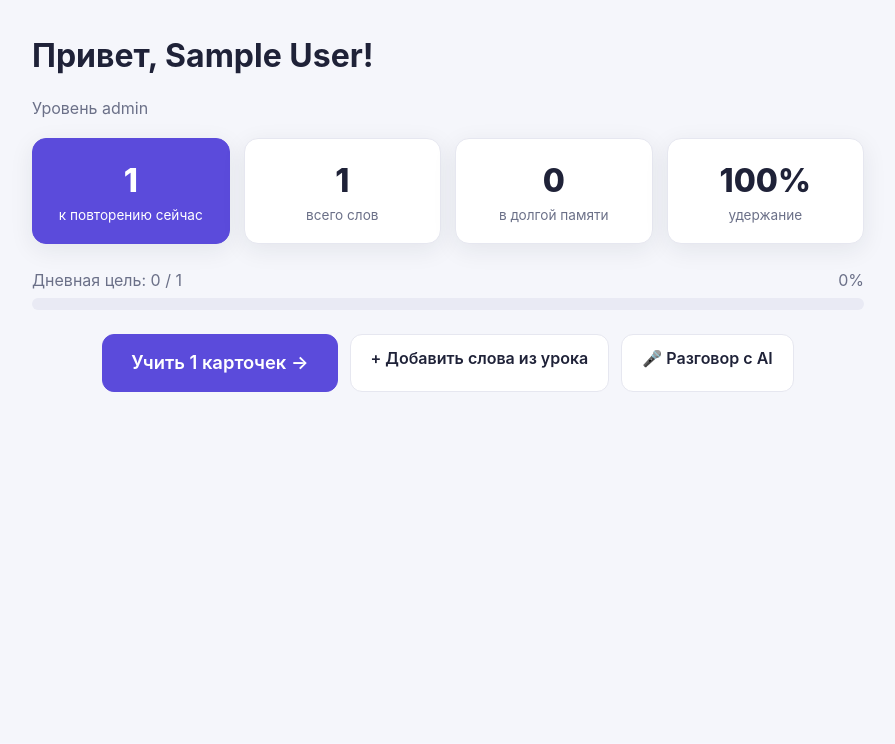
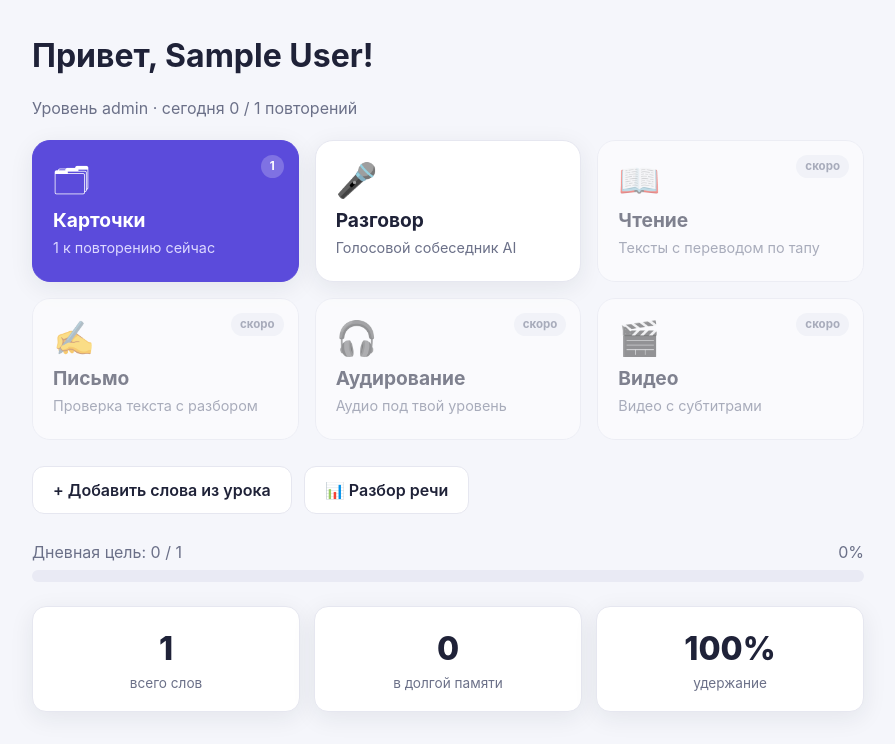
Before and after one commit to vitodessa/Family-English, a FastAPI app: page /dashboard in a window 1280 px wide. Shown: the part 57-801 px from the top of the page, without its empty margins (192-1087 px from the left). Before the commit the page ends 449 px from the top, so only its background shows below. Run offline with FastAPI, Linux system fonts and the light colour scheme; the visitor is signed in with stand-in values (Sample User, id 1); tables that the repository leaves empty hold one stand-in row (values such as "Sample post").

Commit message:
feat(dashboard): кабинет как пусковая панель — крупные плитки блоков обучения
Готовые блоки (Карточки, Разговор) кликабельны; будущие (Чтение/Письмо/Аудирование/Видео) — с меткой «скоро».

Co-Authored-By: Claude Opus 4.8 <noreply@anthropic.com>

```diff
--- a/app/static/style.css
+++ b/app/static/style.css
@@ -79,6 +79,24 @@ input:focus,select:focus{outline:2px solid var(--primary);border-color:var(--pri
 .bar-fill{height:100%;background:var(--good);border-radius:8px;transition:width .3s}
 .done{font-size:1.1rem}
 
+/* module launcher (плитки блоков обучения на дашборде) */
+.modules{display:grid;grid-template-columns:repeat(3,1fr);gap:16px;margin:20px 0 26px}
+.mod{position:relative;display:flex;flex-direction:column;gap:2px;
+  background:var(--card);border:1px solid var(--line);border-radius:18px;
+  padding:22px 20px;box-shadow:var(--shadow);color:var(--ink);
+  transition:transform .12s,border-color .12s}
+a.mod:hover{text-decoration:none;transform:translateY(-3px);border-color:#c9cbe0}
+.mod .ico{font-size:2.1rem;line-height:1}
+.mod .name{font-size:1.2rem;font-weight:700;margin-top:8px}
+.mod .sub{color:var(--muted);font-size:.9rem}
+.mod.accent{background:var(--primary);border-color:var(--primary)}
+.mod.accent .name,.mod.accent .ico{color:#fff}
+.mod.accent .sub{color:#dcd8ff}
+.mod.soon{opacity:.55;cursor:default;box-shadow:none}
+.mod .badge{position:absolute;top:14px;right:14px;font-size:.72rem;font-weight:700;
+  padding:3px 9px;border-radius:999px;background:#eef0f7;color:var(--muted)}
+.mod.accent .badge{background:rgba(255,255,255,.22);color:#fff}
+
 /* study flashcard */
 .flash{background:var(--card);border:1px solid var(--line);border-radius:20px;
   box-shadow:var(--shadow);padding:54px 24px;margin:22px auto;max-width:560px;text-align:center}
--- a/app/templates/dashboard.html
+++ b/app/templates/dashboard.html
@@ -3,18 +3,57 @@
 {% block content %}
 <section class="dash-head">
   <h1>Привет, {{ current_user.name }}!</h1>
-  <p class="muted">Уровень {{ current_user.cefr_level }}</p>
+  <p class="muted">Уровень {{ current_user.cefr_level }} · сегодня {{ reviews_today }} / {{ daily_goal }} повторений</p>
 </section>
 
-<section class="stats">
-  <div class="stat big {% if due_count %}accent{% endif %}">
-    <div class="num">{{ due_count }}</div>
-    <div class="lbl">к повторению сейчас</div>
+<section class="modules">
+  {# Карточки — готовый блок. Подсвечиваем, когда есть что повторить. #}
+  <a class="mod {% if due_count %}accent{% endif %}" href="/study">
+    {% if due_count %}<span class="badge">{{ due_count }}</span>{% endif %}
+    <div class="ico">🗂</div>
+    <div class="name">Карточки</div>
+    <div class="sub">{% if due_count %}{{ due_count }} к повторению сейчас{% else %}на сегодня всё повторено{% endif %}</div>
+  </a>
+
+  <a class="mod" href="/speaking">
+    <div class="ico">🎤</div>
+    <div class="name">Разговор</div>
+    <div class="sub">Голосовой собеседник AI</div>
+  </a>
+
+  <div class="mod soon">
+    <span class="badge">скоро</span>
+    <div class="ico">📖</div>
+    <div class="name">Чтение</div>
+    <div class="sub">Тексты с переводом по тапу</div>
   </div>
-  <div class="stat"><div class="num">{{ total_cards }}</div><div class="lbl">всего слов</div></div>
-  <div class="stat"><div class="num">{{ learned }}</div><div class="lbl">в долгой памяти</div></div>
-  <div class="stat"><div class="num">{{ retention }}%</div><div class="lbl">удержание</div></div>
+
+  <div class="mod soon">
+    <span class="badge">скоро</span>
+    <div class="ico">✍️</div>
+    <div class="name">Письмо</div>
+    <div class="sub">Проверка текста с разбором</div>
+  </div>
+
+  <div class="mod soon">
+    <span class="badge">скоро</span>
+    <div class="ico">🎧</div>
+    <div class="name">Аудирование</div>
+    <div class="sub">Аудио под твой уровень</div>
+  </div>
+
+  <div class="mod soon">
+    <span class="badge">скоро</span>
+    <div class="ico">🎬</div>
+    <div class="name">Видео</div>
+    <div class="sub">Видео с субтитрами</div>
+  </div>
 </section>
+
+<div class="cta" style="justify-content:flex-start;margin:0 0 26px">
+  <a class="btn" href="/my-words">+ Добавить слова из урока</a>
+  <a class="btn" href="/speaking/review">📊 Разбор речи</a>
+</div>
 
 <section class="goal">
   <div class="goal-row">
@@ -24,14 +63,9 @@
   <div class="bar"><div class="bar-fill" style="width: {{ goal_progress }}%"></div></div>
 </section>
 
-<div class="cta">
-  {% if due_count %}
-    <a class="btn primary big-btn" href="/study">Учить {{ due_count }} карточек →</a>
-  {% else %}
-    <p class="done">🎉 На сегодня всё повторено. Возвращайся позже!</p>
-    <a class="btn" href="/study">Всё равно открыть учёбу</a>
-  {% endif %}
-  <a class="btn" href="/my-words">+ Добавить слова из урока</a>
-  <a class="btn" href="/speaking">🎤 Разговор с AI</a>
-</div>
+<section class="stats" style="grid-template-columns:repeat(3,1fr)">
+  <div class="stat"><div class="num">{{ total_cards }}</div><div class="lbl">всего слов</div></div>
+  <div class="stat"><div class="num">{{ learned }}</div><div class="lbl">в долгой памяти</div></div>
+  <div class="stat"><div class="num">{{ retention }}%</div><div class="lbl">удержание</div></div>
+</section>
 {% endblock %}
```
